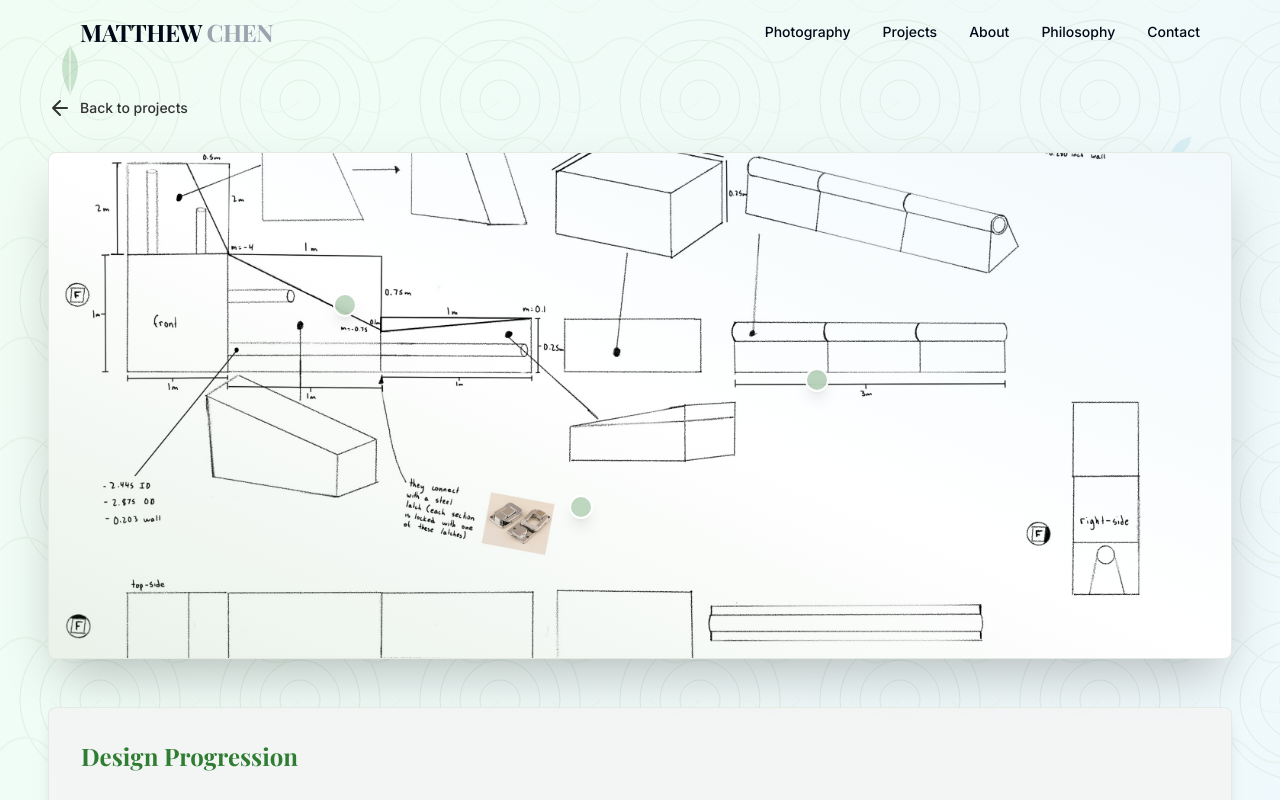
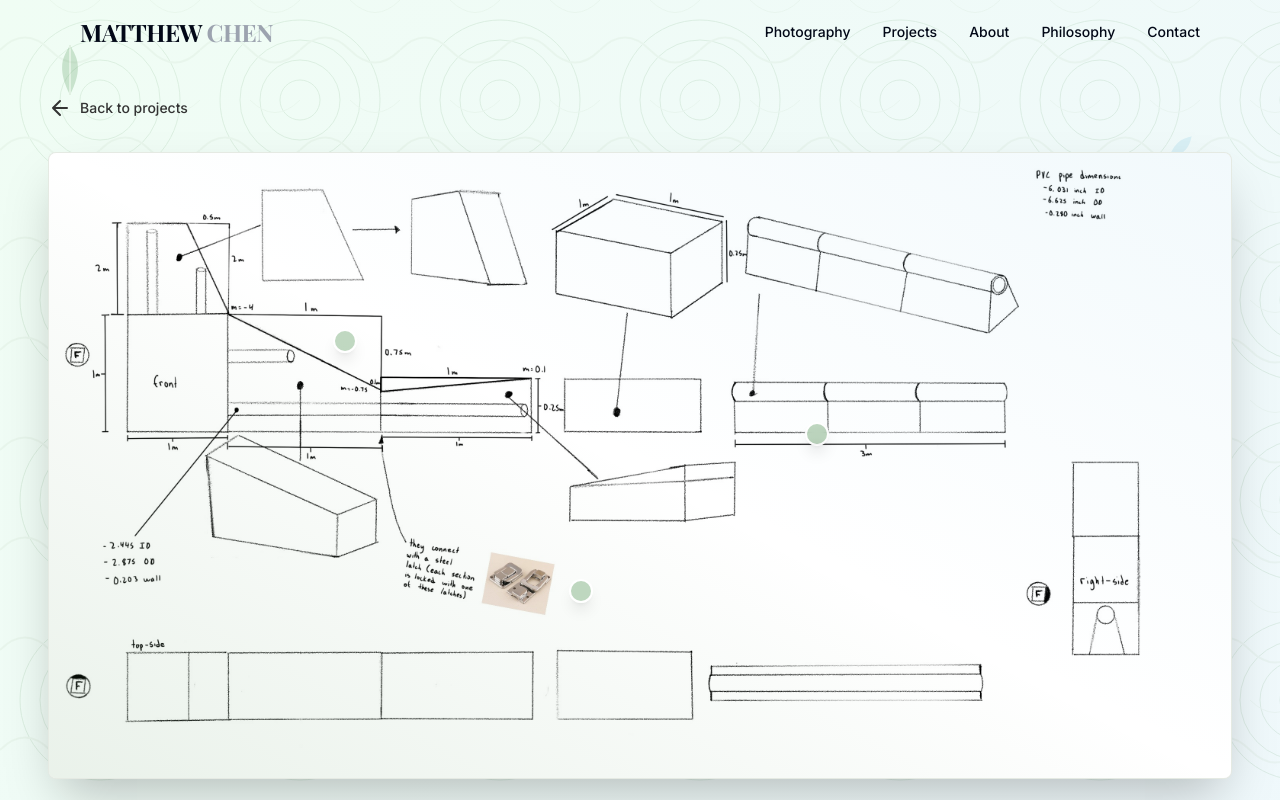
Before and after one commit to The4Caster13/portfolio, a React (Vite) app: page /project/0 in a window 1280 px wide. Shown: the top 800 px of the page. Built offline with nearby package versions, Linux system fonts and the light colour scheme.

Commit message:
fixed aspect ratio

```diff
--- a/src/pages/ProjectDetail.tsx
+++ b/src/pages/ProjectDetail.tsx
@@ -235,12 +235,12 @@ const ProjectDetail = () => {
           <div className="mb-12">
             <div
               ref={imageRef}
-              className="relative aspect-[21/9] overflow-hidden bg-off-white shadow-2xl rounded-lg border border-sage/20"
+              className="relative w-full overflow-hidden bg-off-white shadow-2xl rounded-lg border border-sage/20"
             >
               <img
                 src={project.image}
                 alt={project.title}
-                className="w-full h-full object-cover"
+                className="w-full object-contain"
                 style={{ pointerEvents: 'none' }}
               />
 
```
